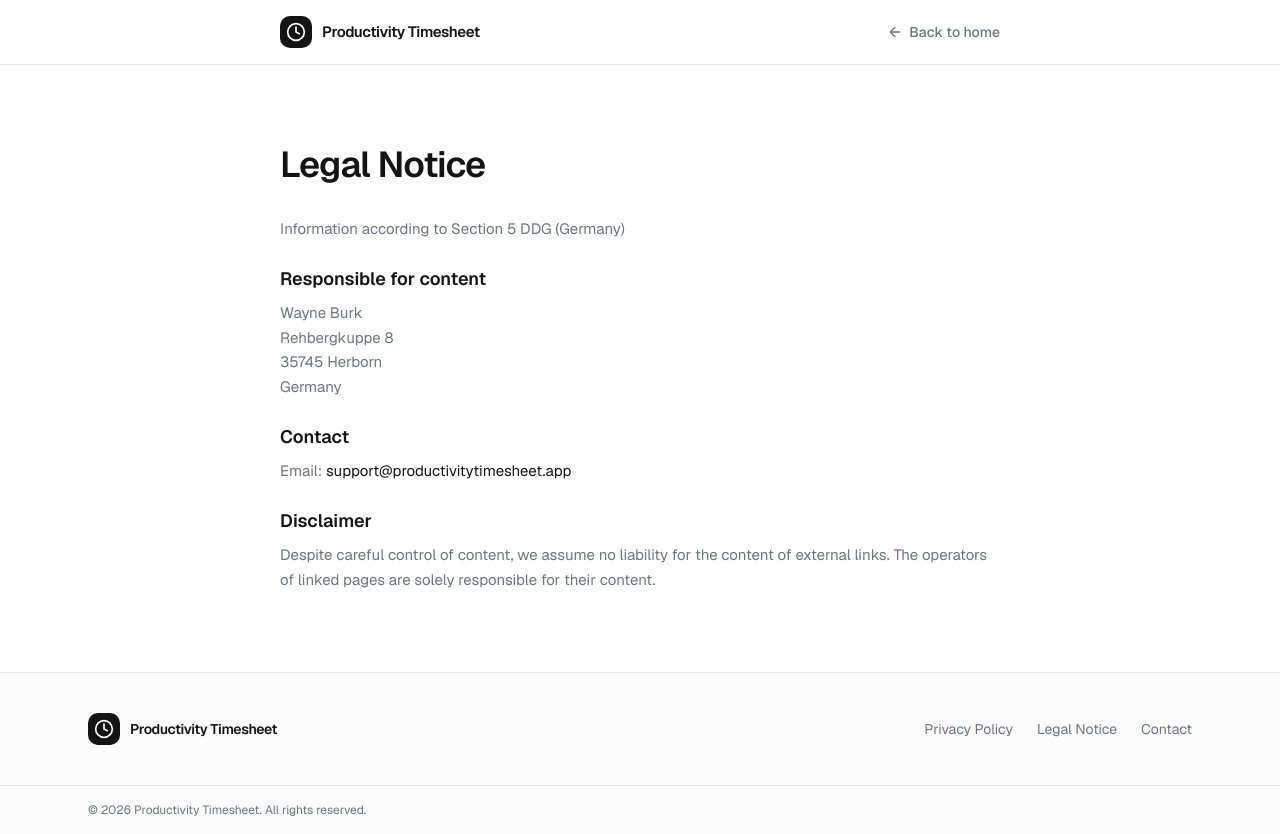
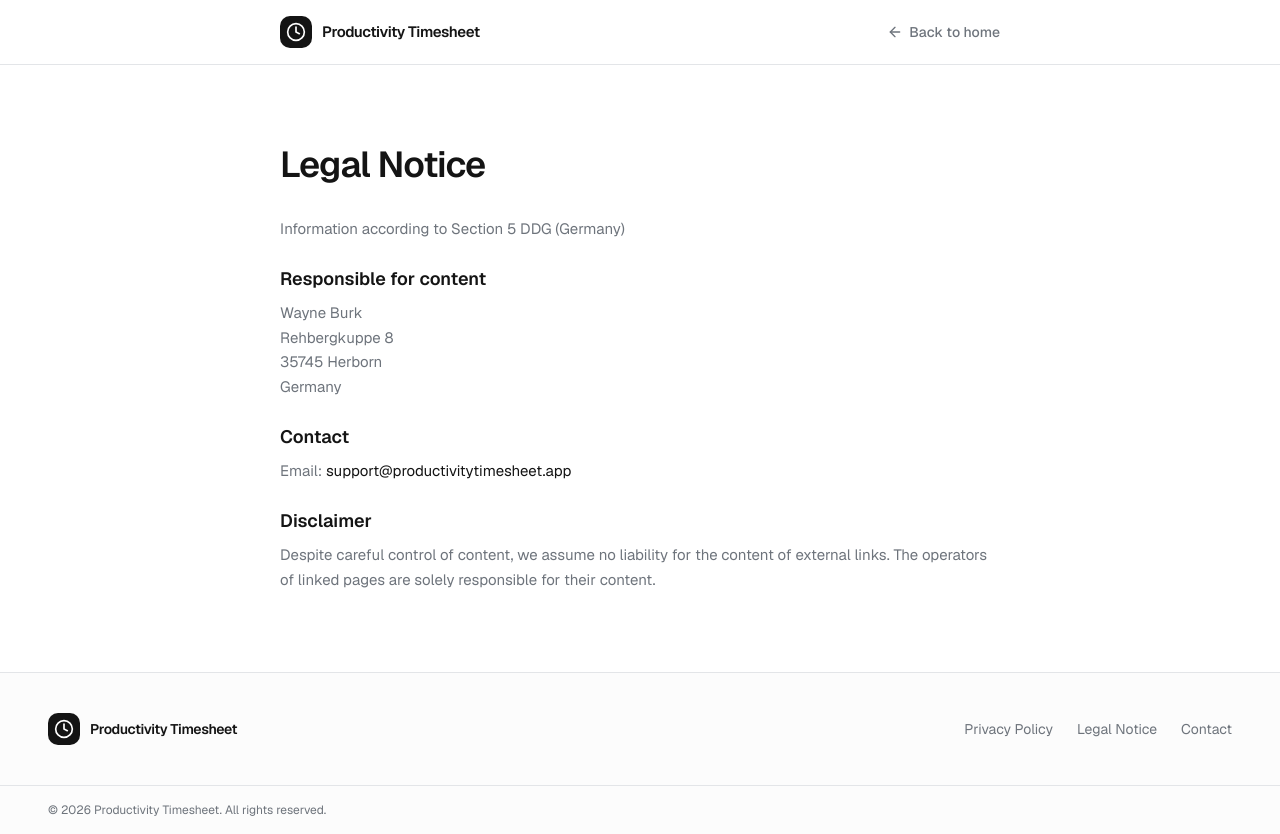
Before and after one commit to wayneburk06/productivity-timesheet-landing-page, a Next.js app: page /imprint in a window 1280 px wide. Built offline with nearby package versions, Linux system fonts and the light colour scheme.

Commit message:
refactor: adjust padding and width for site footer and header components
Co-authored-by: productivitytimesheet.app <298572833+wayneburk06@users.noreply.github.com>

```diff
--- a/components/landing/site-footer.tsx
+++ b/components/landing/site-footer.tsx
@@ -5,7 +5,7 @@ export function SiteFooter() {
   const year = new Date().getFullYear()
   return (
     <footer className="border-t border-border bg-secondary/30">
-      <div className="mx-auto flex w-full max-w-6xl flex-col gap-6 px-4 py-10 sm:flex-row sm:items-center sm:justify-between sm:px-6">
+      <div className="flex w-full flex-col gap-6 px-6 py-10 sm:flex-row sm:items-center sm:justify-between sm:px-8 lg:px-12">
         <div className="flex items-center gap-2.5">
           <span className="flex size-8 items-center justify-center rounded-lg bg-primary text-primary-foreground">
             <Clock className="size-5" aria-hidden="true" />
@@ -37,7 +37,7 @@ export function SiteFooter() {
         </nav>
       </div>
       <div className="border-t border-border">
-        <div className="mx-auto w-full max-w-6xl px-4 py-4 sm:px-6">
+        <div className="w-full px-6 py-4 sm:px-8 lg:px-12">
           <p className="text-xs text-muted-foreground">
             © {year} {appConfig.company.name}. All rights reserved.
           </p>
--- a/components/landing/site-header.tsx
+++ b/components/landing/site-header.tsx
@@ -31,7 +31,7 @@ export function SiteHeader() {
           : "border-transparent bg-background/0",
       )}
     >
-      <div className="mx-auto flex h-16 w-full max-w-6xl items-center justify-between px-4 sm:px-6">
+      <div className="flex h-16 w-full items-center justify-between px-6 sm:px-8 lg:px-12">
         <a href="#top" className="flex items-center gap-2.5">
           <span className="flex size-8 items-center justify-center rounded-lg bg-primary text-primary-foreground">
             <Clock className="size-5" aria-hidden="true" />
```
